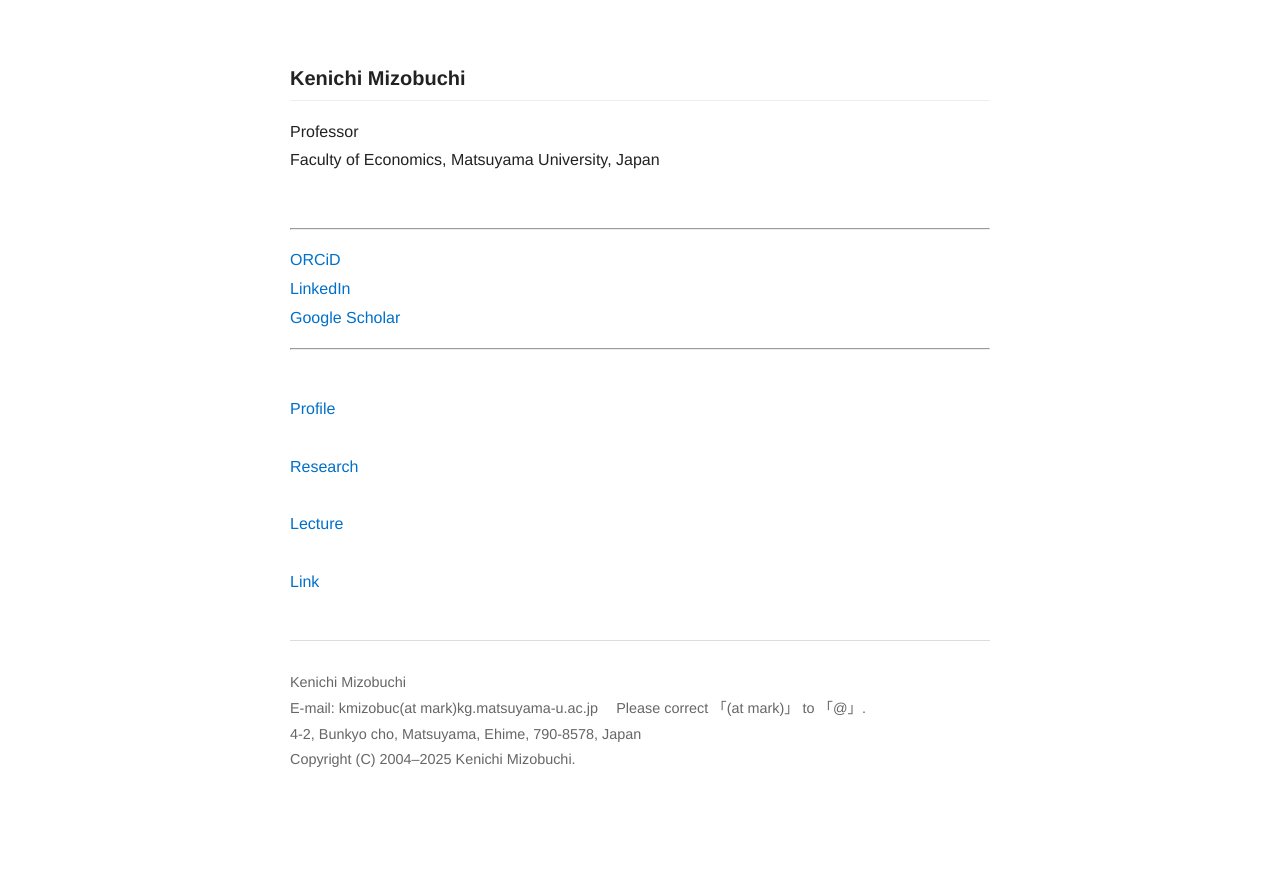
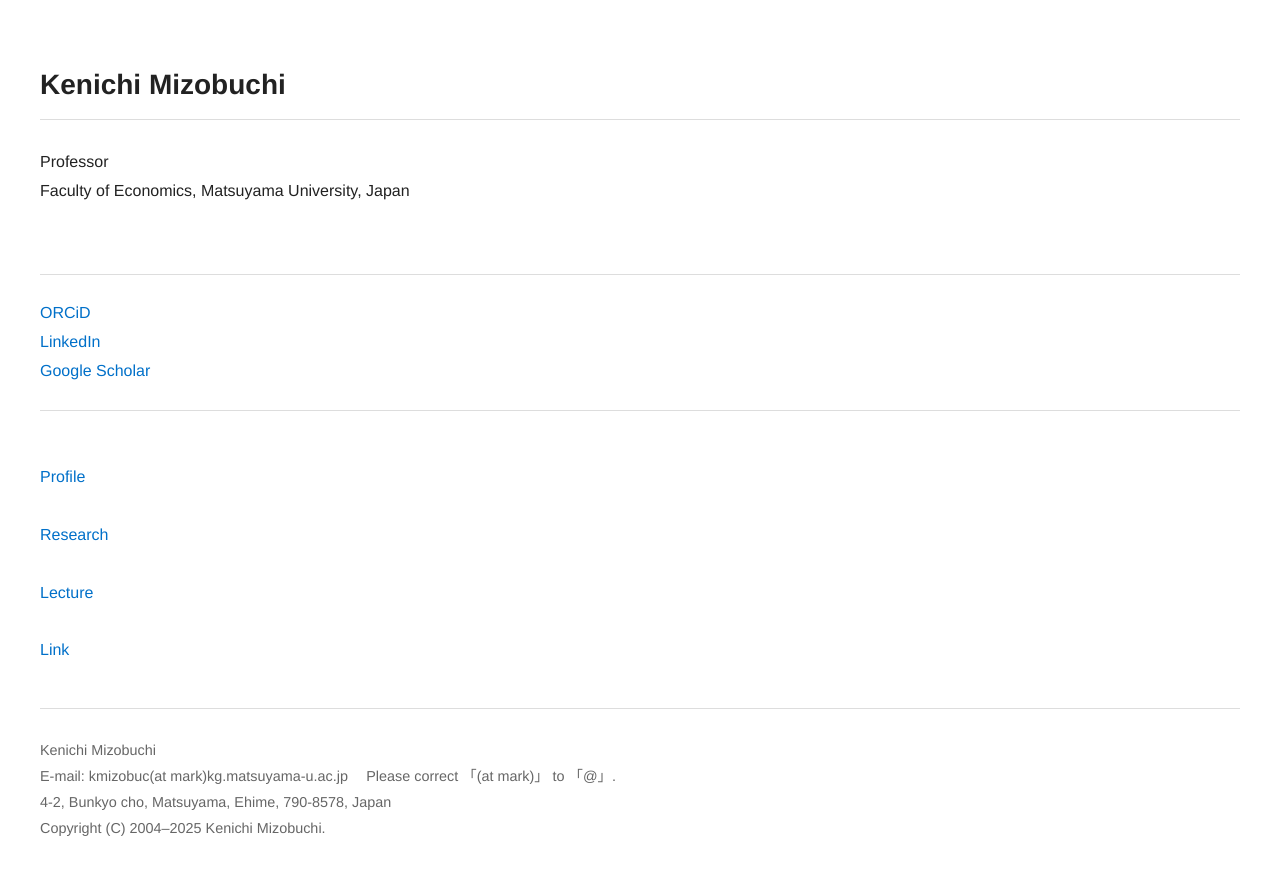
Before and after one commit to kenmizobuchi/kenmizobuchi.github.io, a plain HTML site: page index.html in a window 1280 px wide. Before the commit the page ends 833 px from the top, so only its background shows below. Drawn offline with Linux system fonts and the light colour scheme.

Commit message:
Update index.html

```diff
--- a/index.html
+++ b/index.html
@@ -8,23 +8,25 @@
     font-family: "Hiragino Maru Gothic ProN", "Hiragino Kaku Gothic ProN", "Yu Gothic", "Helvetica Neue", Arial, sans-serif;
     color: #222;
     background-color: #fff;
-      max-width: 700px;
-      margin: 60px auto;
+    /* 👇 中央寄せを解除して左寄せにする */
+    margin: 60px 40px;  /* 左右に40pxだけ余白 */
+    max-width: none;     /* 最大幅制限を解除 */
     line-height: 1.8;
     font-size: 16px;
   }
-    h1 {
+  hr {
+    border: none;
+    border-top: 1px solid #ddd;
+    margin: 1.5em 0;
+    /* 👇 横線をページ全幅に伸ばす */
+    width: 100%;
+  }
+  h2 {
     font-size: 28px;
     font-weight: 600;
     border-bottom: 1px solid #ddd;
     padding-bottom: 0.3em;
     margin-bottom: 1em;
-    }
-    h2 {
-      font-size: 20px;
-      margin-top: 2em;
-      border-bottom: 1px solid #eee;
-      padding-bottom: 0.2em;
   }
   a {
     color: #0070c9;
```
Lines whose indentation alone changed are shown as unchanged.
